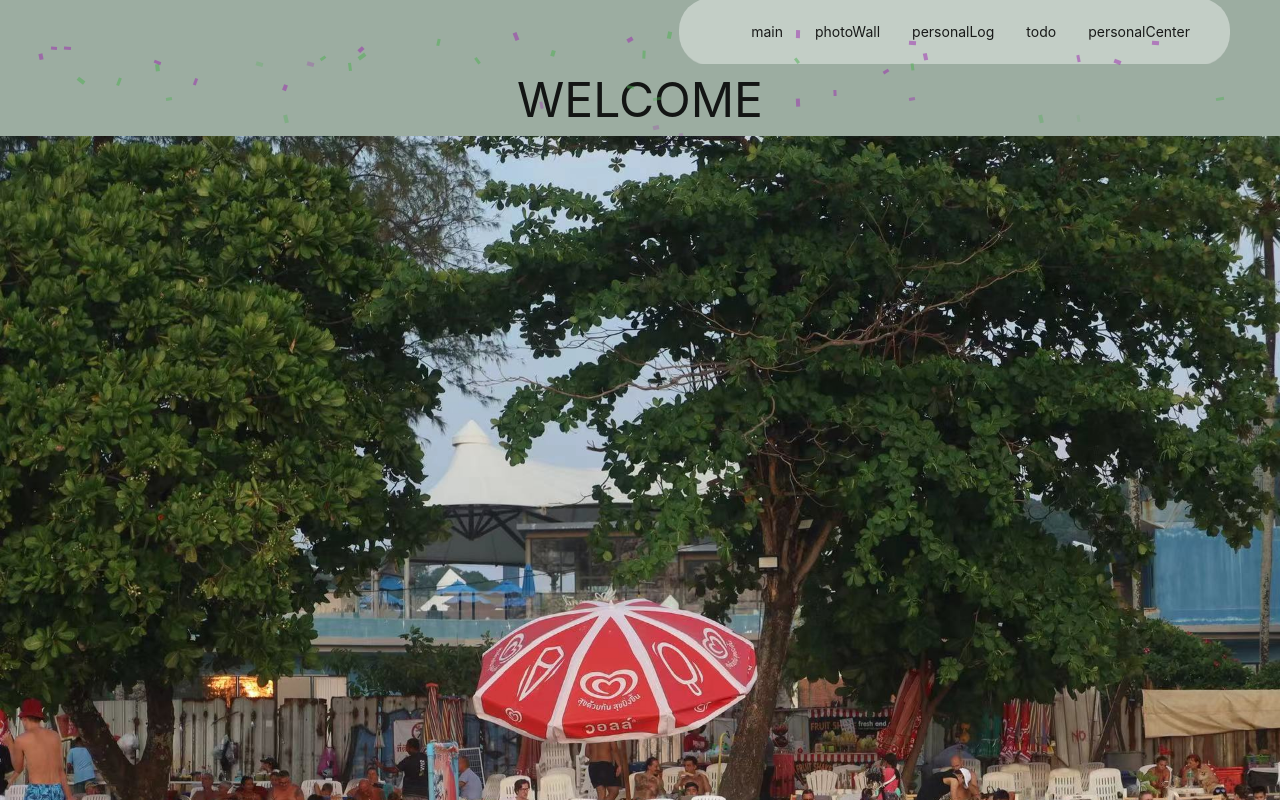
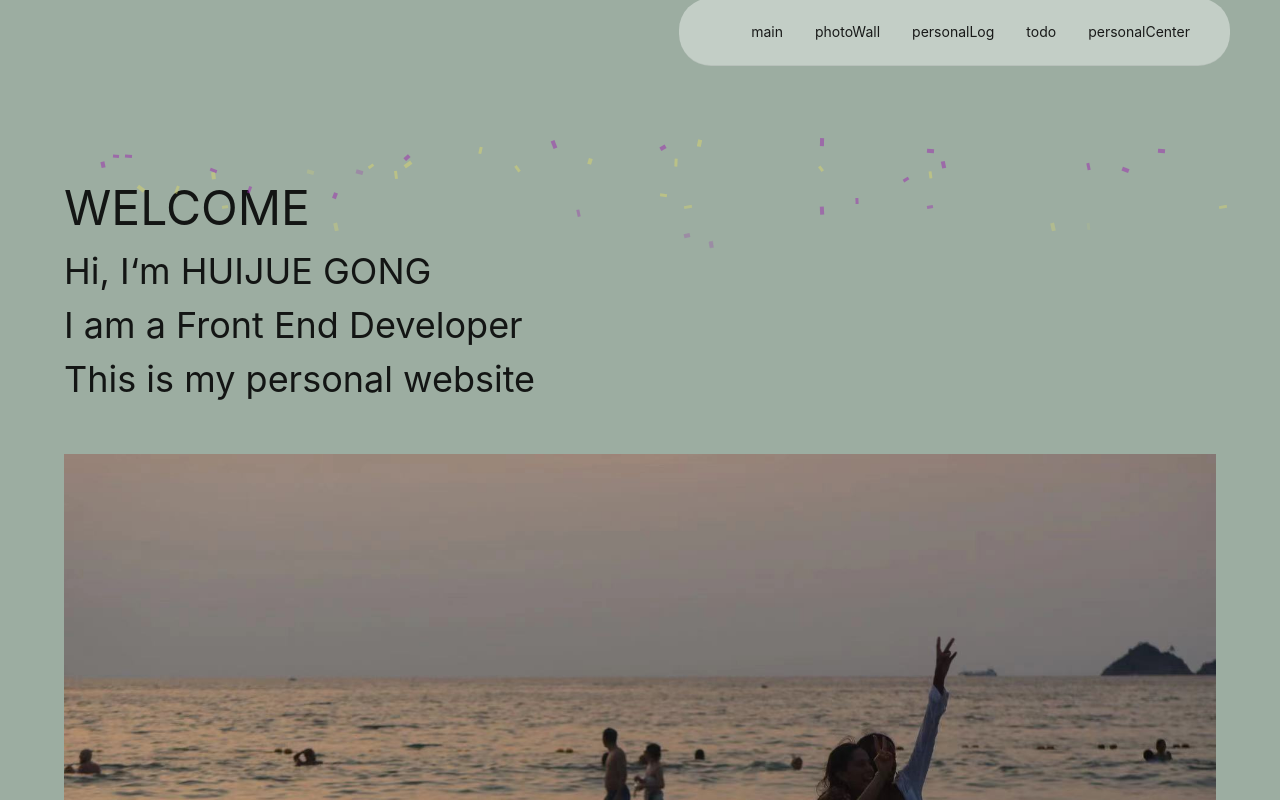
Before and after one commit to gwifloria/bj-fantasy-island, a React (Vite) app: page / in a window 1280 px wide. Shown: the top 800 px of the page. Built offline with nearby package versions, Linux system fonts and the light colour scheme.

Commit message:
style: 首页样式调整

```diff
--- a/package.json
+++ b/package.json
@@ -16,7 +16,6 @@
   "dependencies": {
     "@ant-design/icons": "^5.1.3",
     "antd": "^5.8.4",
-    "hex-to-rgba": "^2.0.1",
     "lodash": "^4.17.21",
     "react": "^18.2.0",
     "react-dom": "^18.2.0",
--- a/src/App.scss
+++ b/src/App.scss
@@ -3,6 +3,30 @@
   flex:1;
   width: 100%;
   background-color: rgba(205, 216, 204, 0.4);
+}
+body{
+  background-color: rgba(205, 216, 204, 0.4);
+
+}
+.layout{
+  width: 100%;
+  height: 100%;
+  overflow: hidden;
+  position: relative;
+  padding-bottom:108px;
+    .header{
+    position: fixed;
+    right: 0;
+    top:0;
+    z-index: 2;
+    width: 100%;
+
+  }
+  .content {
+    z-index: 1;
+    top:64px;
+    position: relative;
+  }
 }
 
 .logo {
--- a/src/App.tsx
+++ b/src/App.tsx
@@ -1,5 +1,5 @@
 import { ConfigProvider, Layout, theme } from 'antd';
-import { Content, Footer, Header } from 'antd/es/layout/layout';
+import { Content, Header } from 'antd/es/layout/layout';
 import { useRoutes } from 'react-router-dom';
 import './App.scss';
 import { NavigationBar } from './components/NavigationBar';
@@ -12,15 +12,14 @@ const MainLayout = () => {
   const { token: customTheme } = useToken();
 
   return <Layout className="layout">
-    <Header style={{ backgroundColor: customTheme.colorPrimary, display: 'flex', alignItems: 'center', justifyContent: 'flex-end' }}>
+    <Header className='header' style={{ backgroundColor: customTheme.colorPrimary, display: 'flex', alignItems: 'center', justifyContent: 'flex-end' }}>
       <NavigationBar></NavigationBar>
     </Header>
-    <Content>
+    <Content className='content'>
       {element}
     </Content>
   </Layout>
 }
-
 
 function App() {
   return (
--- a/src/components/NavigationBar/index.tsx
+++ b/src/components/NavigationBar/index.tsx
@@ -1,4 +1,3 @@
-import { useThemeToken } from "@/hooks/useThemeToken";
 import { routesList } from "@/router";
 import { Menu, MenuProps } from "antd";
 import { useMemo } from "react";
--- a/src/components/PersonalIntroduction/index.scss
+++ b/src/components/PersonalIntroduction/index.scss
@@ -1,8 +1,11 @@
 
-  .text {padding:40px 0;text-align:center;}
+  .personal-introduction__wrapper{
+   padding-top:108px;
+   text-align: left;
+   font-size:48px;
+   padding-left:64px;
+   .text {padding:40px 0}
    .container {
-     text-align:center;
-     font-size:48px;
       position: relative;
       .confetti {
          >.particle {
@@ -10,7 +13,7 @@
             position: absolute;
             animation: confetti 3s ease-in infinite;
             &.c1 {
-              background-color:rgba(76,175,80,0.5);
+               background-color:rgba(216, 213, 109, 0.5);
             }
             &.c2 {
                background-color:rgba(156,39,176,0.5);
@@ -18,7 +21,14 @@
          }
       }
    }
+   .brief-intro{
+      font-size: 36px;
+      >span{
+         display: block;
+      }
+   }
 
+  }
 @keyframes confetti {
   0% {
      opacity:0;
--- a/src/components/PersonalIntroduction/index.tsx
+++ b/src/components/PersonalIntroduction/index.tsx
@@ -1,6 +1,6 @@
+import { isNumber } from 'lodash'
 import { useLayoutEffect, useMemo, useRef, useState } from 'react'
 import './index.scss'
-import { isNumber } from 'lodash'
 
 export const PersonalIntroduction = () => {
   const domRef = useRef<HTMLDivElement>(null)
@@ -32,5 +32,10 @@ export const PersonalIntroduction = () => {
         {renderChildren}
       </span>
     </div>
+    <div className='brief-intro'>
+      <span>Hi, I&lsquo;m HUIJUE GONG</span>
+      <span>I am a Front End Developer</span>
+      <span>This is my personal website</span>
+    </div>
   </div>)
 }
--- a/src/pages/Main/index.scss
+++ b/src/pages/Main/index.scss
@@ -0,0 +1,5 @@
+.main-page--container{
+  .carousel{
+    padding:48px 64px;
+  }
+}
--- a/src/pages/Main/index.tsx
+++ b/src/pages/Main/index.tsx
@@ -8,7 +8,10 @@ const Main = () => {
     <div style={{background:token.colorPrimary}} className="main-page--container">
       {/* avatar */}
       <PersonalIntroduction></PersonalIntroduction>
+      <div className="carousel">
       <PhotoCarousel />
+      </div>
+
     </div>
   )
 }
```
Also changed, not shown: 1 other file (tests, documents, lock files or other folders). Lines whose indentation alone changed are shown as unchanged.
